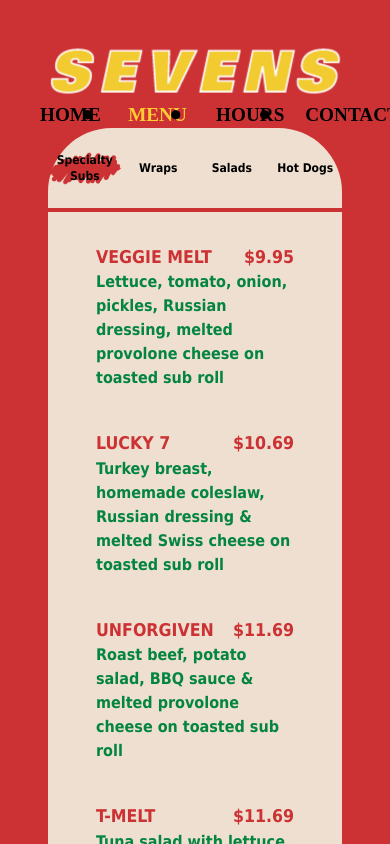
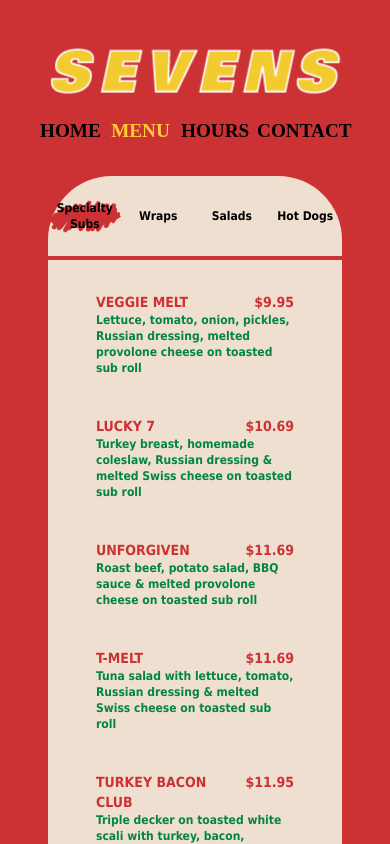
Before and after one commit to chang432/7subs, a React (Vite) app in the folder frontend/: page / in a window 390 px wide. Both pictures are taken after a click on the button "MENU". Shown: the top 844 px of the page. Built offline with nearby package versions, Linux system fonts and the light colour scheme; a web font is replaced by a local one.

Commit message:
mobile formatting

```diff
--- a/frontend/src/App.jsx
+++ b/frontend/src/App.jsx
@@ -179,25 +179,25 @@ function App() {
   return (
     <div className='flex flex-col flex-shrink' style={mainDivStyle}>
       <link rel="stylesheet" href="https://fonts.googleapis.com/css2?family=Knewave&display=swap"></link>
-      <div className='flex flex-wrap justify-between items-center h-20 px-10 pt-10' style={{'z-index': '1'}}>
+      <div className='flex flex-wrap justify-center md:justify-between items-center h-20 px-10 pt-10' style={{'z-index': '1'}}>
         <img className='w-80 flex-shrink-0' src={Logo}></img>
-        <div className='flex justify-between items-center space-x-8 pr-8 min-w-0 flex-shrink'>
+        <div className='flex justify-between items-center space-x-8 pr-8 min-w-0 flex-shrink mt-4 md:mt-0'>
             <button className='min-w-0 flex-shrink' onClick={() => headerTabClicked('home')} onMouseEnter={() => headerTabHovered('home')} onMouseLeave={() => headerTabUnhovered('home')} style={{...headerTabStyle, ...headerTabHomeStyle}}>HOME</button>
-            <img src={Dot} className='w-4 h-4 flex-shrink-0'/>
+            <img src={Dot} className='w-4 h-4 flex-shrink-0 hidden md:flex'/>
             <button className='min-w-0 flex-shrink' onClick={() => headerTabClicked('menu')} onMouseEnter={() => headerTabHovered('menu')} onMouseLeave={() => headerTabUnhovered('menu')} style={{...headerTabStyle, ...headerTabMenuStyle}}>MENU</button>
-            <img src={Dot} className='w-4 h-4 flex-shrink-0'/>
+            <img src={Dot} className='w-4 h-4 flex-shrink-0 hidden md:flex'/>
             <button className='min-w-0 flex-shrink' onClick={() => headerTabClicked('hours')} onMouseEnter={() => headerTabHovered('hours')} onMouseLeave={() => headerTabUnhovered('hours')} style={{...headerTabStyle, ...headerTabHoursStyle}}>HOURS</button>
-            <img src={Dot} className='w-4 h-4 flex-shrink-0'/>
+            <img src={Dot} className='w-4 h-4 flex-shrink-0 hidden md:flex'/>
             <button className='min-w-0 flex-shrink' onClick={() => headerTabClicked('contact')} onMouseEnter={() => headerTabHovered('contact')} onMouseLeave={() => headerTabUnhovered('contact')} style={{...headerTabStyle, ...headerTabContactStyle}}>CONTACT</button>
         </div>
       </div>
-      <div className="flex flex-col mt-12 ml-12 mr-12 min-h-screen" style={{'z-index': '0', 'border-radius': '0 0 0 0'}}>
+      <div className="flex flex-col mt-24 md:mt-16 ml-12 mr-12 min-h-screen" style={{'z-index': '0', 'border-radius': '0 0 0 0'}}>
         <div style={{...menuPageStyle}}>
           <div className='h-20 mb-1 flex justify-center items-center' style={{'backgroundColor': 'rgb(239 223 208)', 'border-radius': '4rem 4rem 0 0'}}>
-            <button className='py-4 text-xs px-2 w-20 h-16 sm:px-8 sm:w-48 sm:text-base' onClick={() => tabClicked(menuJson.subs, 'subs')} onMouseEnter={() => tabHovered('subs')} onMouseLeave={() => tabUnhovered('subs')} style={{...tabStyle, ...tabSubsStyle}}>Specialty Subs</button>
-            <button className='py-4 text-xs px-2 w-20 h-16 sm:px-8 sm:w-48 sm:text-base' onClick={() => tabClicked(menuJson.wraps, 'wraps')} onMouseEnter={() => tabHovered('wraps')} onMouseLeave={() => tabUnhovered('wraps')} style={{...tabStyle, ...tabWrapsStyle}}>Wraps</button>
-            <button className='py-4 text-xs px-2 w-20 h-16 sm:px-8 sm:w-48 sm:text-base' onClick={() => tabClicked(menuJson.salads, 'salads')} onMouseEnter={() => tabHovered('salads')} onMouseLeave={() => tabUnhovered('salads')} style={{...tabStyle, ...tabSaladsStyle}}>Salads</button>
-            <button className='py-4 text-xs px-2 w-20 h-16 sm:px-8 sm:w-48 sm:text-base' onClick={() => tabClicked(menuJson.hot_dogs, 'hotdogs')} onMouseEnter={() => tabHovered('hotdogs')} onMouseLeave={() => tabUnhovered('hotdogs')} style={{...tabStyle, ...tabHotDogsStyle}}>Hot Dogs</button>
+            <button className='py-4 text-xs px-2 w-20 h-16 md:px-8 md:w-48 md:text-base' onClick={() => tabClicked(menuJson.subs, 'subs')} onMouseEnter={() => tabHovered('subs')} onMouseLeave={() => tabUnhovered('subs')} style={{...tabStyle, ...tabSubsStyle}}>Specialty Subs</button>
+            <button className='py-4 text-xs px-2 w-20 h-16 md:px-8 md:w-48 md:text-base' onClick={() => tabClicked(menuJson.wraps, 'wraps')} onMouseEnter={() => tabHovered('wraps')} onMouseLeave={() => tabUnhovered('wraps')} style={{...tabStyle, ...tabWrapsStyle}}>Wraps</button>
+            <button className='py-4 text-xs px-2 w-20 h-16 md:px-8 md:w-48 md:text-base' onClick={() => tabClicked(menuJson.salads, 'salads')} onMouseEnter={() => tabHovered('salads')} onMouseLeave={() => tabUnhovered('salads')} style={{...tabStyle, ...tabSaladsStyle}}>Salads</button>
+            <button className='py-4 text-xs px-2 w-20 h-16 md:px-8 md:w-48 md:text-base' onClick={() => tabClicked(menuJson.hot_dogs, 'hotdogs')} onMouseEnter={() => tabHovered('hotdogs')} onMouseLeave={() => tabUnhovered('hotdogs')} style={{...tabStyle, ...tabHotDogsStyle}}>Hot Dogs</button>
           </div>
           <div style={{"backgroundColor": "rgb(239 223 208)"}}>
             <div className="grid grid-cols-1 md:grid-cols-2 py-8" style={{"backgroundColor": "rgb(239 223 208)"}}>
--- a/frontend/src/components/MenuItem.jsx
+++ b/frontend/src/components/MenuItem.jsx
@@ -2,14 +2,14 @@ import React from "react"
 
 const menuItemTitleStyle = {
     'font-family': 'Tahoma',
-    'font-size': '1.1rem',
+    // 'font-size': '1.1rem',
     'font-weight': '900',
     'color': "#CC3233"
 }
 
 const menuItemDescriptionStyle = {
     'font-family': 'Tahoma',
-    'font-size': '1rem',
+    // 'font-size': '1rem',
     'font-weight': '900',
     'color': '#038540'
 }
@@ -17,9 +17,9 @@ const menuItemDescriptionStyle = {
 export default props => (
     <div className="mb-10">
         <div className="flex justify-between mx-12">
-            <h2 style={menuItemTitleStyle}>{props.name}</h2>
-            <h2 style={menuItemTitleStyle}>{props.price}</h2>
+            <h2 className="text-sm md:text-lg" style={menuItemTitleStyle}>{props.name}</h2>
+            <h2 className="text-sm md:text-lg" style={menuItemTitleStyle}>{props.price}</h2>
         </div>
-        <h2 className="mx-12" style={menuItemDescriptionStyle}>{props.description}</h2>
+        <h2 className="text-xs md:text-base mx-12" style={menuItemDescriptionStyle}>{props.description}</h2>
     </div>
 );
```
